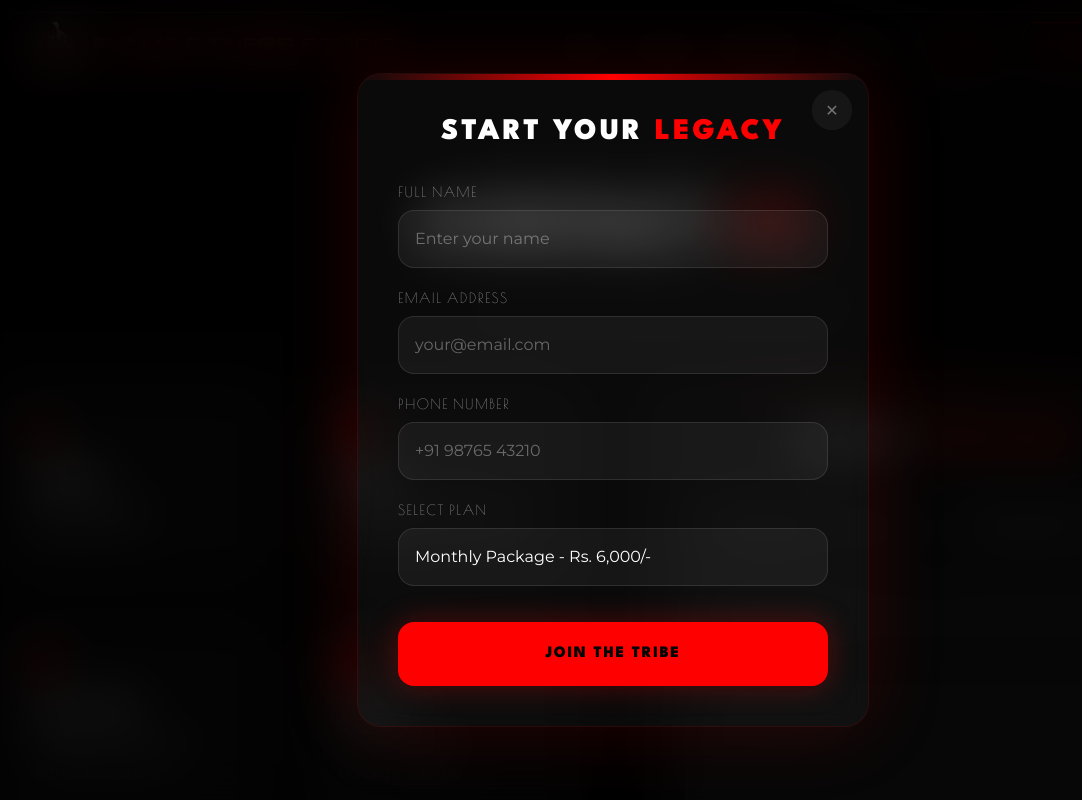
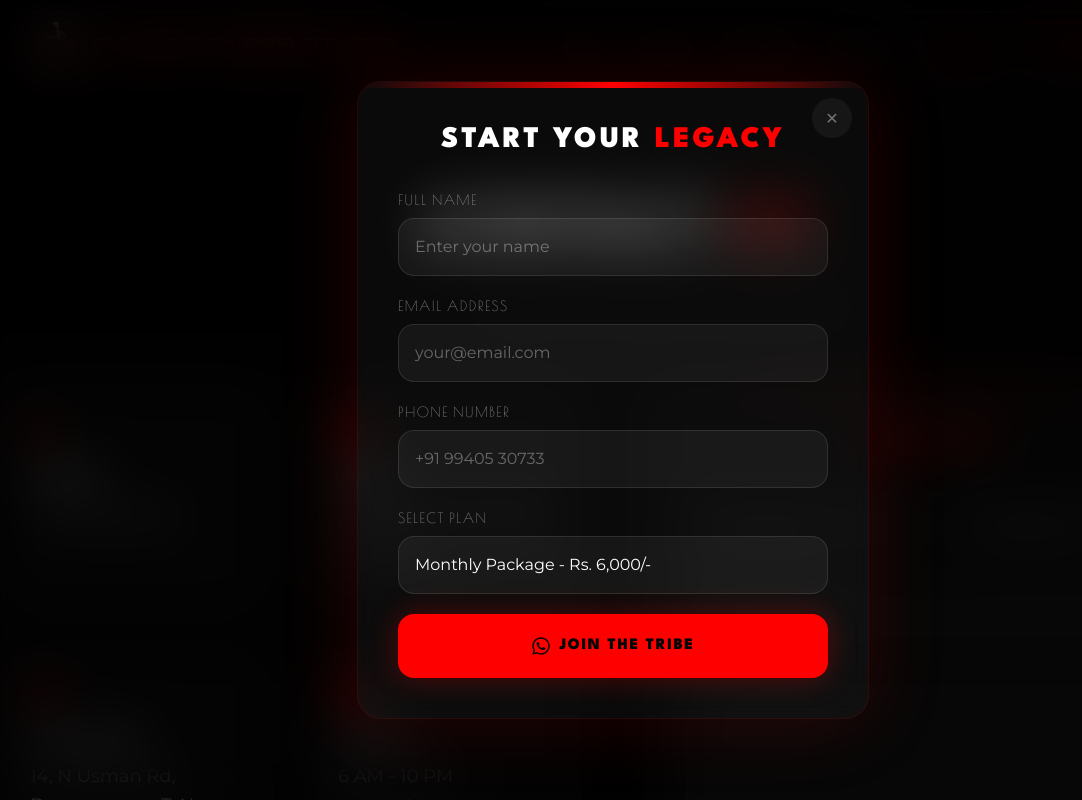
Before and after one commit to AKash-101111/flamefitness, a React (Vite) app in the folder gym__1-main/: page /contact in a window 1280 px wide. Both pictures are taken after a click on the button "Join Now". Shown: the top 800 px of the page, without its empty margins (27-1109 px from the left). Built offline with nearby package versions, Linux system fonts and the light colour scheme.

Commit message:
add Contact page, Footer, and JoinForm components

```diff
--- a/gym__1-main/src/Components/Footer.jsx
+++ b/gym__1-main/src/Components/Footer.jsx
@@ -47,7 +47,7 @@ const Footer = () => {
     const socialLinks = [
         {
             icon: <FaWhatsapp size={20} />,
-            url: "https://wa.me/919791020081?text=Hi!%20I'm%20interested%20in%20joining%20your%20gym%20and%20would%20like%20to%20know%20more%20about%20the%20membership%20plans,%20and%20available%20facilities.",
+            url: "https://wa.me/919940530733?text=Hi!%20I'm%20interested%20in%20joining%20Flame%20Fitness%20Studio%20and%20would%20like%20to%20know%20more%20about%20the%20membership%20plans%20and%20available%20facilities.",
             label: "WhatsApp"
         },
         {
@@ -88,13 +88,18 @@ const Footer = () => {
                         <div className="p-6 glass-card border border-[var(--primary)]/10 bg-[var(--primary)]/5 rounded-3xl group hover:border-[var(--primary)]/40 transition-all duration-500">
                             <p className="text-xs font-black uppercase tracking-[0.3em] league-spartan mb-3 text-[var(--primary)]">Location</p>
                             <p className="text-sm md:text-base montserrat leading-relaxed text-white/70 group-hover:text-white/90 transition-colors">
-                                No 27/3, 14, N Usman Rd, T Nagar, Chennai, Tamil Nadu, Chennai<br />
-                                Chennai, India 600034
+                                14, N Usman Rd, Darmapuram,<br />
+                                T. Nagar, Chennai, Tamil Nadu 600017
                             </p>
-                            <div className="mt-4 flex items-center gap-2 text-[var(--primary)] text-sm font-bold league-spartan uppercase tracking-tighter cursor-pointer hover:gap-3 transition-all">
+                            <a
+                                href="https://www.google.com/search?sca_esv=b1ed0be76243ea24&sxsrf=APpeQns67M5oOlhbV3TS64SqV4z8BZQaVQ:1791429647060&q=flame+fitness+studio+address&ludocid=792837066430244050&sa=X&ved=2ahUKEwiR1YK-u6mXAxU8UGwGHRowLYsQ6BN6BAguEAI"
+                                target="_blank"
+                                rel="noopener noreferrer"
+                                className="mt-4 flex items-center gap-2 text-[var(--primary)] text-sm font-bold league-spartan uppercase tracking-tighter cursor-pointer hover:gap-3 transition-all"
+                            >
                                 <span>Get Directions</span>
                                 <svg className="w-4 h-4" fill="none" stroke="currentColor" viewBox="0 0 24 24"><path strokeLinecap="round" strokeLinejoin="round" strokeWidth="2" d="M17 8l4 4m0 0l-4 4m4-4H3"/></svg>
-                            </div>
+                            </a>
                         </div>
                     </div>
 
--- a/gym__1-main/src/Components/JoinForm.jsx
+++ b/gym__1-main/src/Components/JoinForm.jsx
@@ -1,9 +1,15 @@
 import React, { useState } from "react";
 import { AnimatePresence, motion } from "framer-motion";
+import { FaWhatsapp } from "react-icons/fa";
 
 const JoinForm = ({ isOpen, onClose, defaultPlan }) => {
     const [submitted, setSubmitted] = useState(false);
     const [selectedPlan, setSelectedPlan] = useState(defaultPlan || "Monthly Package");
+    const [formData, setFormData] = useState({
+        name: "",
+        email: "",
+        phone: ""
+    });
 
     React.useEffect(() => {
         if (defaultPlan) {
@@ -11,11 +17,31 @@ const JoinForm = ({ isOpen, onClose, defaultPlan }) => {
         }
     }, [defaultPlan]);
 
+    const handleChange = (e) => {
+        const { name, value } = e.target;
+        setFormData(prev => ({ ...prev, [name]: value }));
+    };
+
     const handleSubmit = (e) => {
         e.preventDefault();
         setSubmitted(true);
+
+        const messageText =
+            `*New Membership Application - Flame Fitness Studio*\n\n` +
+            `👤 *Name:* ${formData.name.trim()}\n` +
+            `📧 *Email:* ${formData.email.trim()}\n` +
+            `📱 *Phone:* ${formData.phone.trim()}\n` +
+            `🏋️ *Selected Plan:* ${selectedPlan}`;
+
+        const whatsappUrl = `https://wa.me/919940530733?text=${encodeURIComponent(messageText)}`;
+
+        setTimeout(() => {
+            window.open(whatsappUrl, '_blank', 'noopener,noreferrer');
+        }, 400);
+
         setTimeout(() => {
             setSubmitted(false);
+            setFormData({ name: "", email: "", phone: "" });
             onClose();
         }, 3000);
     };
@@ -64,7 +90,7 @@ const JoinForm = ({ isOpen, onClose, defaultPlan }) => {
                                 </svg>
                             </div>
                             <h3 className="text-3xl font-black league-spartan text-[var(--primary)] mb-4 uppercase tracking-wider">Welcome To The Elite</h3>
-                            <p className="poiret text-white/70 text-center text-lg">Your journey to greatness begins now. Our team will contact you within 24 hours.</p>
+                            <p className="poiret text-white/70 text-center text-lg">Opening WhatsApp to connect with our team...</p>
                         </motion.div>
                     ) : (
                         <>
@@ -80,17 +106,41 @@ const JoinForm = ({ isOpen, onClose, defaultPlan }) => {
                             <form onSubmit={handleSubmit} className="space-y-5">
                                 <motion.div initial={{ opacity: 0, x: -20 }} animate={{ opacity: 1, x: 0 }} transition={{ delay: 0.2 }}>
                                     <label className="block mb-2 poiret text-white/50 text-sm tracking-widest uppercase">Full Name</label>
-                                    <input type="text" required className="w-full p-4 rounded-2xl input-primary montserrat" placeholder="Enter your name" />
+                                    <input
+                                        type="text"
+                                        name="name"
+                                        value={formData.name}
+                                        onChange={handleChange}
+                                        required
+                                        className="w-full p-4 rounded-2xl input-primary montserrat"
+                                        placeholder="Enter your name"
+                                    />
                                 </motion.div>
 
                                 <motion.div initial={{ opacity: 0, x: -20 }} animate={{ opacity: 1, x: 0 }} transition={{ delay: 0.3 }}>
                                     <label className="block mb-2 poiret text-white/50 text-sm tracking-widest uppercase">Email Address</label>
-                                    <input type="email" required className="w-full p-4 rounded-2xl input-primary montserrat" placeholder="your@email.com" />
+                                    <input
+                                        type="email"
+                                        name="email"
+                                        value={formData.email}
+                                        onChange={handleChange}
+                                        required
+                                        className="w-full p-4 rounded-2xl input-primary montserrat"
+                                        placeholder="your@email.com"
+                                    />
                                 </motion.div>
 
                                 <motion.div initial={{ opacity: 0, x: -20 }} animate={{ opacity: 1, x: 0 }} transition={{ delay: 0.4 }}>
                                     <label className="block mb-2 poiret text-white/50 text-sm tracking-widest uppercase">Phone Number</label>
-                                    <input type="tel" required className="w-full p-4 rounded-2xl input-primary montserrat" placeholder="+91 98765 43210" />
+                                    <input
+                                        type="tel"
+                                        name="phone"
+                                        value={formData.phone}
+                                        onChange={handleChange}
+                                        required
+                                        className="w-full p-4 rounded-2xl input-primary montserrat"
+                                        placeholder="+91 99405 30733"
+                                    />
                                 </motion.div>
 
                                 <motion.div initial={{ opacity: 0, x: -20 }} animate={{ opacity: 1, x: 0 }} transition={{ delay: 0.5 }}>
@@ -113,8 +163,9 @@ const JoinForm = ({ isOpen, onClose, defaultPlan }) => {
                                 <motion.button
                                     whileHover={{ scale: 1.02 }}
                                     whileTap={{ scale: 0.98 }}
-                                    className="w-full p-5 bg-[var(--primary)] text-[#050505] font-black league-spartan uppercase tracking-widest rounded-2xl transition-all duration-300 shadow-[0_0_30px_rgba(255,0,0,0.3)] hover:shadow-[0_0_40px_rgba(255,0,0,0.5)] cursor-pointer mt-4"
+                                    className="w-full p-5 bg-[var(--primary)] text-[#050505] font-black league-spartan uppercase tracking-widest rounded-2xl transition-all duration-300 shadow-[0_0_30px_rgba(255,0,0,0.3)] hover:shadow-[0_0_40px_rgba(255,0,0,0.5)] cursor-pointer mt-4 flex items-center justify-center gap-2"
                                 >
+                                    <FaWhatsapp size={20} />
                                     Join The Tribe
                                 </motion.button>
                             </form>
--- a/gym__1-main/src/Pages/Contact.jsx
+++ b/gym__1-main/src/Pages/Contact.jsx
@@ -1,39 +1,72 @@
 import React, { useState } from 'react';
-import { FaPhoneAlt, FaEnvelope, FaMapMarkerAlt, FaClock } from 'react-icons/fa';
+import { FaPhoneAlt, FaEnvelope, FaMapMarkerAlt, FaClock, FaWhatsapp } from 'react-icons/fa';
 import { motion, AnimatePresence } from 'framer-motion';
 
 const Contact = () => {
     const [status, setStatus] = useState('idle'); // idle, sending, success
+    const [formData, setFormData] = useState({
+        name: '',
+        email: '',
+        phone: '',
+        message: ''
+    });
+
+    const handleChange = (e) => {
+        const { name, value } = e.target;
+        setFormData(prev => ({
+            ...prev,
+            [name]: value
+        }));
+    };
 
     const handleSubmit = (e) => {
         e.preventDefault();
         setStatus('sending');
-        // Simulate API call
+
+        // Construct formatted WhatsApp message
+        const messageText =
+            `*New Enquiry - Flame Fitness Studio*\n\n` +
+            `👤 *Name:* ${formData.name.trim()}\n` +
+            `📧 *Email:* ${formData.email.trim()}\n` +
+            `📱 *Phone:* ${formData.phone.trim()}\n` +
+            `💬 *Enquiry:* ${formData.message.trim()}`;
+
+        const whatsappUrl = `https://wa.me/919940530733?text=${encodeURIComponent(messageText)}`;
+
         setTimeout(() => {
+            window.open(whatsappUrl, '_blank', 'noopener,noreferrer');
             setStatus('success');
-            e.target.reset(); // Reset form
-            setTimeout(() => setStatus('idle'), 5000);
-        }, 1500);
+            setFormData({
+                name: '',
+                email: '',
+                phone: '',
+                message: ''
+            });
+            setTimeout(() => setStatus('idle'), 6000);
+        }, 800);
     };
 
     const contactInfo = [
         {
             icon: <FaPhoneAlt />,
             title: "Phone",
-            value: "08042781333",
-            subtitle: "Call us Mon-Sat"
+            value: "+91 99405 30733",
+            subtitle: "Call or WhatsApp Mon-Sat",
+            href: "tel:+919940530733"
         },
         {
             icon: <FaEnvelope />,
             title: "Email",
-            value: "info@flamefitness.in",
-            subtitle: "We'll reply within 24h"
+            value: "Flamefitnessstudio@gmail.com",
+            subtitle: "We'll reply within 24h",
+            href: "mailto:Flamefitnessstudio@gmail.com"
         },
         {
             icon: <FaMapMarkerAlt />,
             title: "Location",
-            value: "T. Nagar, Chennai",
-            subtitle: "No.1/1, 70 feet scheme"
+            value: "14, N Usman Rd, Darmapuram, T. Nagar, Chennai, Tamil Nadu 600017",
+            subtitle: "Click for Google Maps",
+            href: "https://www.google.com/search?sca_esv=b1ed0be76243ea24&sxsrf=APpeQns67M5oOlhbV3TS64SqV4z8BZQaVQ:1791429647060&q=flame+fitness+studio+address&ludocid=792837066430244050&sa=X&ved=2ahUKEwiR1YK-u6mXAxU8UGwGHRowLYsQ6BN6BAguEAI"
         },
         {
             icon: <FaClock />,
@@ -58,7 +91,7 @@ const Contact = () => {
                         {contactInfo.map((info, index) => (
                             <motion.div
                                 key={index}
-                                whileHover={{ scale: 1.05, translateY: -5 }}
+                                whileHover={{ scale: 1.03, translateY: -5 }}
                                 className="p-8 glass-card border border-white/10 hover:border-[var(--primary)]/50 transition-all duration-500 backdrop-blur-md group"
                             >
                                 <div className="text-[var(--primary)] text-3xl mb-4 group-hover:scale-110 group-hover:drop-shadow-[0_0_8px_rgba(255,0,0,0.5)] transition-all">
@@ -67,26 +100,21 @@ const Contact = () => {
                                 <h3 className="text-xl font-bold text-white league-spartan uppercase tracking-widest mb-2">
                                     {info.title}
                                 </h3>
-                                {info.title === "Phone" ? (
+                                {info.href ? (
                                     <a
-                                        href={`tel:${info.value.replace(/\s+/g, '')}`}
-                                        className="text-lg text-white/90 montserrat mb-1 hover:text-[var(--primary)] hover:underline transition-all cursor-pointer block"
-                                    >
-                                        {info.value}
-                                    </a>
-                                ) : info.title === "Email" ? (
-                                    <a
-                                        href={`mailto:${info.value}`}
-                                        className="text-lg text-white/90 montserrat mb-1 hover:text-[var(--primary)] hover:underline transition-all cursor-pointer block"
+                                        href={info.href}
+                                        target={info.href.startsWith('http') ? '_blank' : undefined}
+                                        rel={info.href.startsWith('http') ? 'noopener noreferrer' : undefined}
+                                        className="text-base sm:text-lg text-white/90 montserrat mb-1 hover:text-[var(--primary)] hover:underline transition-all cursor-pointer block leading-relaxed break-words"
                                     >
                                         {info.value}
                                     </a>
                                 ) : (
-                                    <p className="text-lg text-white/90 montserrat mb-1">
+                                    <p className="text-base sm:text-lg text-white/90 montserrat mb-1 leading-relaxed">
                                         {info.value}
                                     </p>
                                 )}
-                                <p className="text-sm text-white/40 poiret">
+                                <p className="text-sm text-white/40 poiret mt-1">
                                     {info.subtitle}
                                 </p>
                             </motion.div>
@@ -95,7 +123,7 @@ const Contact = () => {
 
                     <div className="w-full h-80 rounded-[50px] overflow-hidden border border-white/10 grayscale hover:grayscale-0 transition-all duration-700 shadow-2xl relative group primary-border-hover">
                         <iframe
-                            src="https://www.google.com/maps/embed?pb=!1m18!1m12!1m3!1d3886.814343825838!2d80.23122177507775!3d13.047466587275217!2m3!1f0!2f0!3f0!3m2!1i1024!2i768!4f13.1!3m3!1m2!1s0x3a52665e88410001%3A0x6734614611461146!2sT.%20Nagar%2C%20Chennai%2C%20Tamil%20Nadu!5e0!3m2!1sen!2sin!4v1713430000000!5m2!1sen!2sin"
+                            src="https://maps.google.com/maps?q=Flame+Fitness+Studio+14+N+Usman+Rd+Darmapuram+T+Nagar+Chennai+Tamil+Nadu+600017&t=&z=16&ie=UTF8&iwloc=&output=embed"
                             width="100%"
                             height="100%"
                             style={{ border: 0 }}
@@ -103,15 +131,16 @@ const Contact = () => {
                             loading="lazy"
                             referrerPolicy="no-referrer-when-downgrade"
                             className="opacity-70 group-hover:opacity-100 transition-opacity duration-700"
+                            title="Flame Fitness Studio Location Map"
                         />
                         <div className="absolute inset-0 pointer-events-none border-[10px] border-white/5 rounded-[50px]"></div>
                     </div>
                 </div>
 
-                <div className="relative group p-10 glass-card border border-white/10 rounded-[60px] shadow-2xl overflow-hidden primary-border-hover">
+                <div className="relative group p-8 sm:p-10 glass-card border border-white/10 rounded-[60px] shadow-2xl overflow-hidden primary-border-hover">
                     <div className="absolute top-0 left-0 w-full h-2 bg-gradient-to-r from-transparent via-[var(--primary)] to-transparent opacity-50 group-hover:opacity-100 transition-opacity"></div>
                     <h2 className="text-3xl font-bold text-white league-spartan mb-8 text-center uppercase tracking-widest">
-                        Send a <span className="text-[var(--primary)]">Message</span>
+                        <span className="text-[var(--primary)]">ENQUIRY</span>
                     </h2>
 
                     <AnimatePresence mode="wait">
@@ -128,8 +157,10 @@ const Contact = () => {
                                         <path strokeLinecap="round" strokeLinejoin="round" strokeWidth="2" d="M5 13l4 4L19 7" />
                                     </svg>
                                 </div>
-                                <h3 className="text-2xl font-bold league-spartan text-[var(--primary)] uppercase">Success!</h3>
-                                <p className="poiret text-white/70 mt-2">We've received your message. Our team will get back to you shortly.</p>
+                                <h3 className="text-2xl font-bold league-spartan text-[var(--primary)] uppercase">Enquiry Sent!</h3>
+                                <p className="poiret text-white/70 mt-2 max-w-sm">
+                                    WhatsApp is opened with your enquiry. Our team will get back to you shortly.
+                                </p>
                             </motion.div>
                         ) : (
                             <motion.form
@@ -141,21 +172,59 @@ const Contact = () => {
                                 className="space-y-6"
                             >
                                 <div className="grid grid-cols-1 sm:grid-cols-2 gap-6">
-                                    <input type="text" required placeholder="Your Name" className="w-full px-8 py-5 rounded-full input-primary montserrat" />
-                                    <input type="email" required placeholder="Your Email" className="w-full px-8 py-5 rounded-full input-primary montserrat" />
+                                    <input
+                                        type="text"
+                                        name="name"
+                                        value={formData.name}
+                                        onChange={handleChange}
+                                        required
+                                        placeholder="Your Name"
+                                        className="w-full px-8 py-5 rounded-full input-primary montserrat"
+                                    />
+                                    <input
+                                        type="email"
+                                        name="email"
+                                        value={formData.email}
+                                        onChange={handleChange}
+                                        required
+                                        placeholder="Your Email"
+                                        className="w-full px-8 py-5 rounded-full input-primary montserrat"
+                                    />
                                 </div>
-                                <input type="tel" required placeholder="Phone Number" className="w-full px-8 py-5 rounded-full input-primary montserrat" />
-                                <textarea rows="5" required placeholder="Your Message" className="w-full px-8 py-5 rounded-[40px] input-primary montserrat resize-none"></textarea>
+                                <input
+                                    type="tel"
+                                    name="phone"
+                                    value={formData.phone}
+                                    onChange={handleChange}
+                                    required
+                                    placeholder="Phone Number"
+                                    className="w-full px-8 py-5 rounded-full input-primary montserrat"
+                                />
+                                <textarea
+                                    rows="5"
+                                    name="message"
+                                    value={formData.message}
+                                    onChange={handleChange}
+                                    required
+                                    placeholder="Your Enquiry"
+                                    className="w-full px-8 py-5 rounded-[40px] input-primary montserrat resize-none"
+                                />
                                 <button
-                                    className="w-full py-5 bg-[var(--primary)] text-[#050505] font-black rounded-full hover:scale-105 transition-all shadow-[0_0_40px_rgba(255,0,0,0.3)] league-spartan uppercase tracking-widest cursor-pointer"
+                                    type="submit"
+                                    className="w-full py-5 bg-[var(--primary)] text-[#050505] font-black rounded-full hover:scale-105 transition-all shadow-[0_0_40px_rgba(255,0,0,0.3)] league-spartan uppercase tracking-widest cursor-pointer flex items-center justify-center gap-3"
                                     disabled={status === 'sending'}
                                 >
                                     {status === 'sending' ? (
                                         <span className="flex items-center justify-center gap-3">
                                             <span className="w-5 h-5 border-3 border-black border-t-transparent rounded-full animate-spin" />
-                                            Sending...
+                                            Opening WhatsApp...
                                         </span>
-                                    ) : "Send Message"}
+                                    ) : (
+                                        <span className="flex items-center justify-center gap-2">
+                                            <FaWhatsapp size={22} />
+                                            Send Enquiry
+                                        </span>
+                                    )}
                                 </button>
                             </motion.form>
                         )}
```
